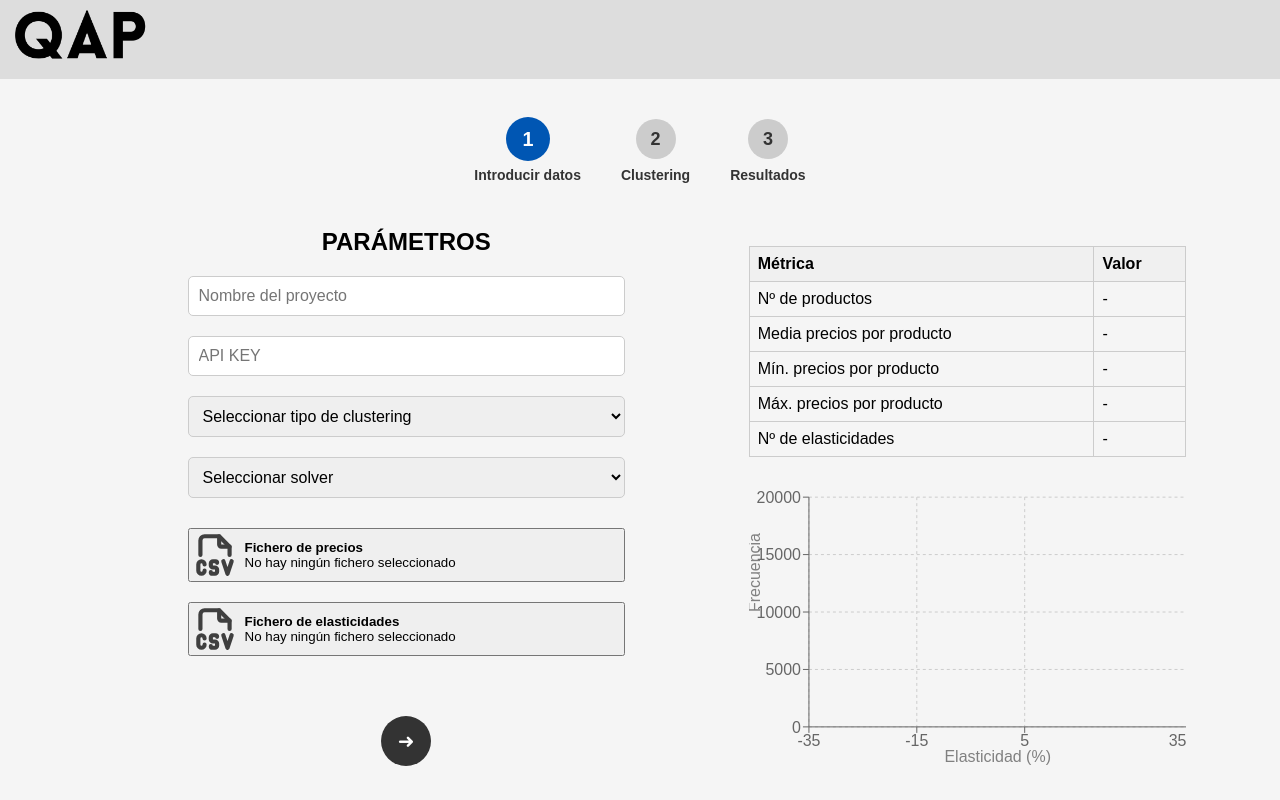
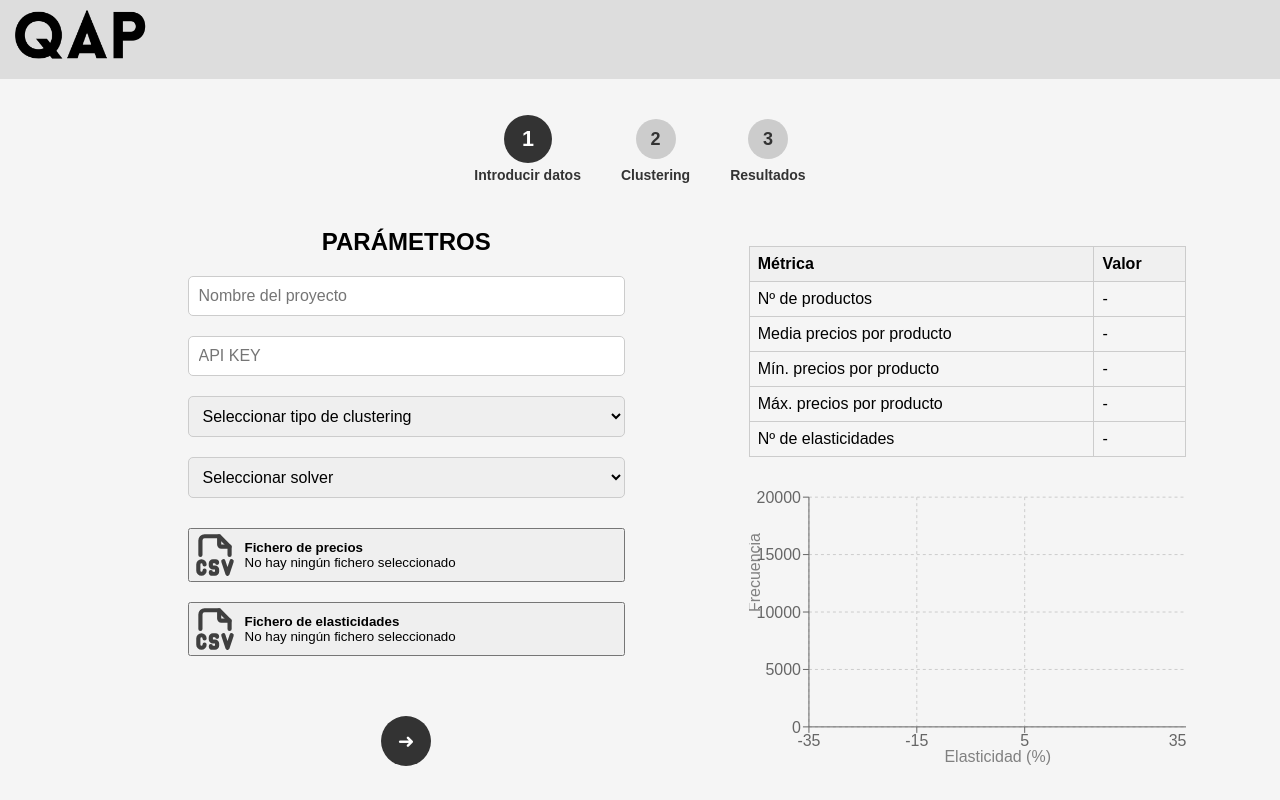
Before and after one commit to ricpdc/elastic-pricing, a React (Create React App) app in the folder frontend/: page / in a window 1280 px wide. Built offline with nearby package versions, Linux system fonts and the light colour scheme.

Commit message:
New styles for stepIndicator status

```diff
--- a/frontend/src/styles/stepIndicator.css
+++ b/frontend/src/styles/stepIndicator.css
@@ -32,19 +32,19 @@
 }
 
 .step-indicator.active {
-  background: #0056b3;
+  background: #333;
   color: white;
-  transform: scale(1.1);
+  transform: scale(1.2);
 }
 
 .step-indicator.completed {
-  background: #28a745;
+  background: #333;
   color: white;
   cursor: pointer;
 }
 
 .step-indicator.completed:hover {
-  background: #218838;
+  scale: 1.1;
 }
 
 .step-indicator.loading {
@@ -62,7 +62,7 @@
   height: 100%;
   border-radius: 50%;
   border: 3px solid transparent;
-  border-top: 3px solid #007bff;
+  border-top: 3px solid #333;
   animation: spin 1s linear infinite;
 }
 
```
